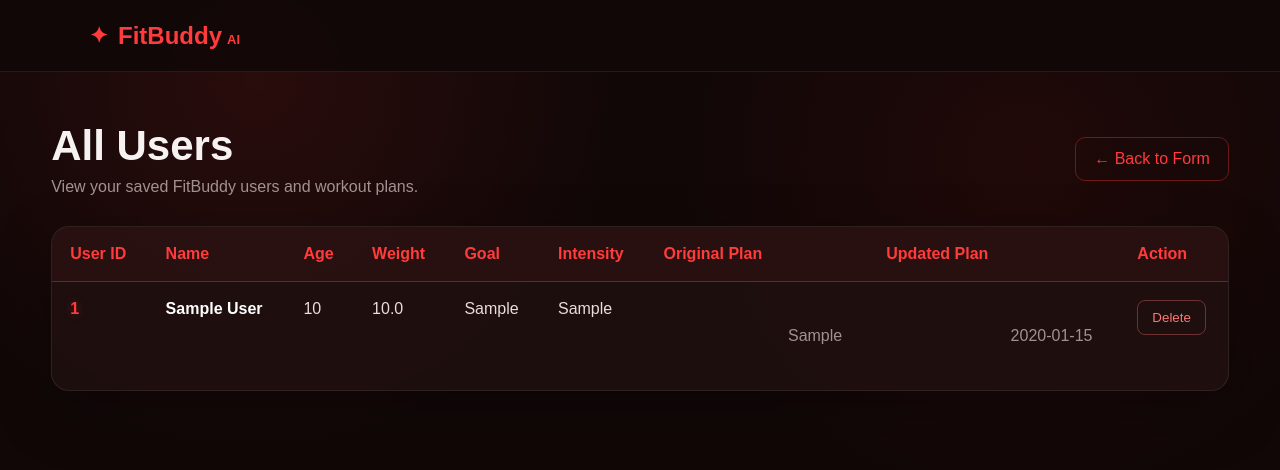
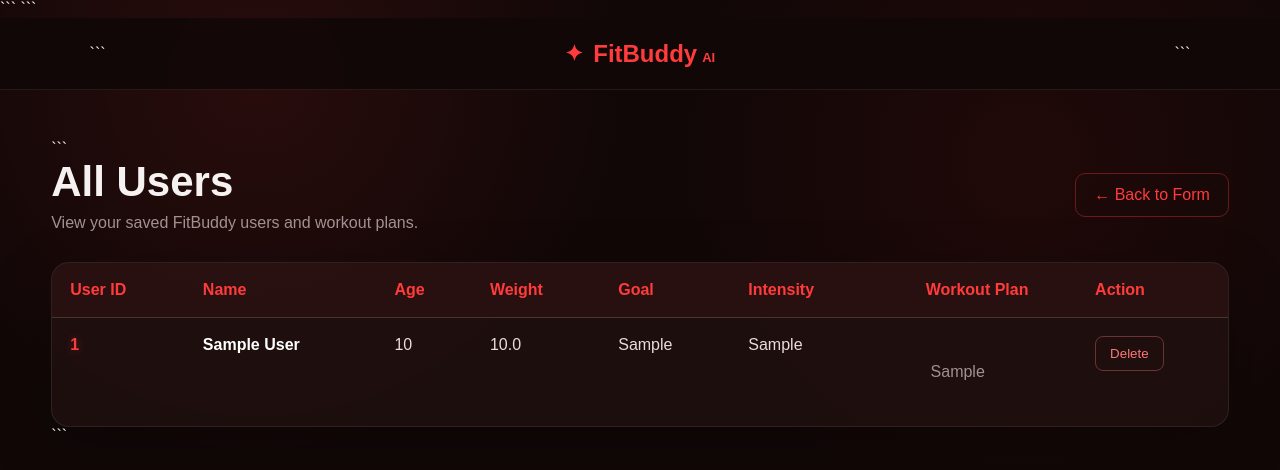
Before and after one commit to manishwinters/FitBuddy-AI-Fitness-Plan-Generator, a FastAPI app: page /view-all-users in a window 1280 px wide. Shown: the top 470 px of the page. Run offline with FastAPI, Linux system fonts and the light colour scheme; tables that the repository leaves empty hold one stand-in row (values such as "Sample post").

Commit message:
Update workout plan table layout

````diff
--- a/app/templates/all_users.html
+++ b/app/templates/all_users.html
@@ -1,10 +1,12 @@
 <!DOCTYPE html>
+
 <html lang="en">
 <head>
     <meta charset="UTF-8">
     <meta name="viewport" content="width=device-width, initial-scale=1.0">
     <title>FitBuddy - All Users</title>
 
+```
 <style>
     :root {
         --bg: #110707;
@@ -45,7 +47,6 @@
 
     .navbar {
         height: 72px;
-
         border-bottom: 1px solid var(--line);
 
         display: flex;
@@ -71,7 +72,6 @@
 
         font-size: 24px;
         font-weight: 800;
-
     }
 
     .logo:hover,
@@ -175,7 +175,7 @@
     table {
         width: 100%;
         border-collapse: collapse;
-            min-width: 1100px;
+        min-width: 950px;
     }
 
     th {
@@ -207,7 +207,7 @@
     }
 
     .plan {
-            max-width: 350px;
+        max-width: 450px;
 
         max-height: 180px;
 
@@ -282,24 +282,31 @@
         }
     }
 </style>
+```
+
 </head>
 
 <body>
 
 <nav class="navbar">
 
+```
 <a href="/" class="logo">
+
     <span class="logo-icon">✦</span>
 
     <span class="logo-text">
         FitBuddy <small>AI</small>
     </span>
+
 </a>
+```
+
 </nav>
-
 
 <main class="container">
 
+```
 <div class="top">
 
     <div>
@@ -336,8 +343,7 @@
                 <th>Weight</th>
                 <th>Goal</th>
                 <th>Intensity</th>
-                    <th>Original Plan</th>
-                    <th>Updated Plan</th>
+                <th style="text-align: center;">Workout Plan</th>
                 <th>Action</th>
             </tr>
 
@@ -377,12 +383,6 @@
                 <td>
     <div class="plan">
         {{ user.original_plan }}
-                        </div>
-                    </td>
-
-                    <td>
-                        <div class="plan">
-                            {{ user.updated_plan }}
     </div>
 </td>
 
@@ -430,6 +430,7 @@
     {% endif %}
 
 </div>
+```
 
 </main>
 
````
Lines whose indentation alone changed are shown as unchanged.
